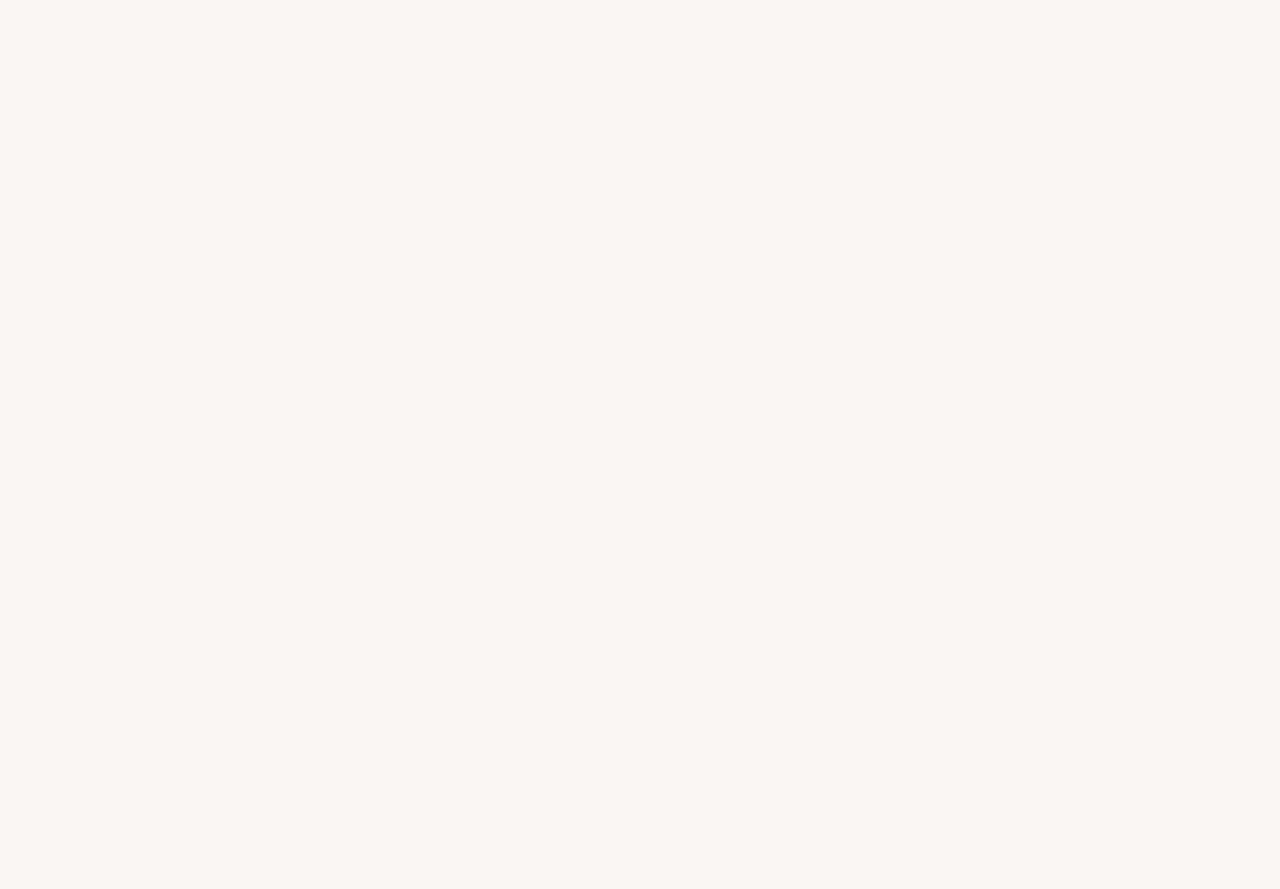
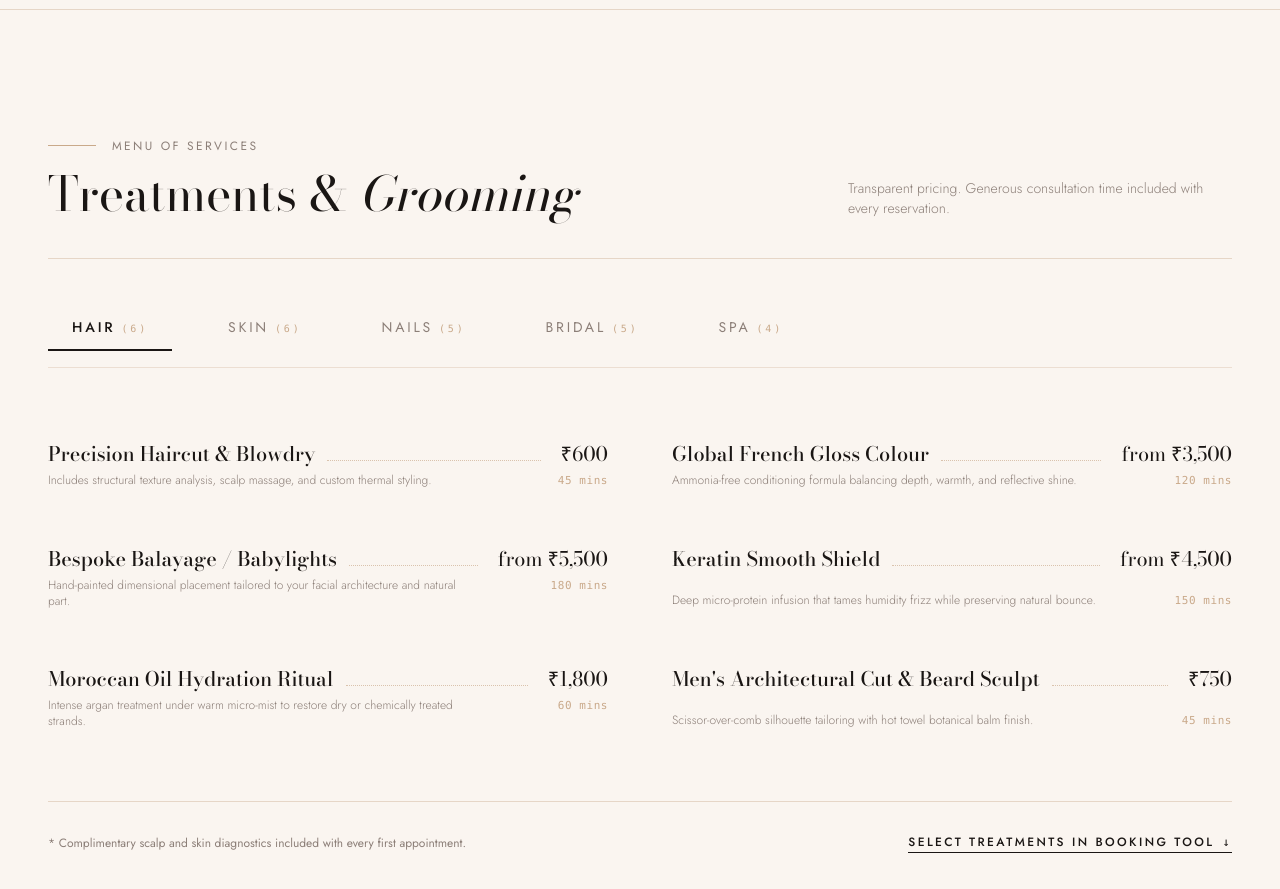
Before and after one commit to arivraHQ/noor-salon-spa, a Next.js app: page / in a window 1280 px wide. Shown: the part 1840-2729 px from the top of the page. Before the commit the page ends 1849 px from the top, so only its background shows below. Built offline with nearby package versions, Linux system fonts and the light colour scheme.

Commit message:
feat: services menu section

```diff
--- a/app/page.tsx
+++ b/app/page.tsx
@@ -1,6 +1,7 @@
 import { Navbar } from "@/components/layout/Navbar";
 import { Hero } from "@/components/sections/Hero";
 import { Intro } from "@/components/sections/Intro";
+import { ServicesMenu } from "@/components/sections/ServicesMenu";
 
 export default function Home() {
   return (
@@ -8,6 +9,7 @@ export default function Home() {
       <Navbar />
       <Hero />
       <Intro />
+      <ServicesMenu />
     </main>
   );
 }
--- /dev/null
+++ b/components/sections/ServicesMenu.tsx
@@ -0,0 +1,113 @@
+"use client";
+
+import React, { useState } from "react";
+import { siteContent, ServiceCategoryKey, ServiceItem } from "@/content/site";
+
+export function ServicesMenu() {
+  const { services } = siteContent;
+  const [activeCategory, setActiveCategory] = useState<ServiceCategoryKey>("hair");
+
+  const filteredItems = services.items.filter(
+    (item) => item.category === activeCategory
+  );
+
+  return (
+    <section
+      id="services"
+      aria-label="Services and Price List"
+      className="relative w-full py-20 sm:py-32 px-6 sm:px-8 lg:px-12 max-w-7xl mx-auto border-t border-champagne/40"
+    >
+      {/* Header with Editorial Typography */}
+      <div className="flex flex-col sm:flex-row sm:items-end justify-between pb-10 border-b border-champagne/40">
+        <div>
+          <div className="flex items-center space-x-4 mb-4">
+            <span className="w-12 h-[1px] bg-champagne" />
+            <span className="text-xs uppercase tracking-widest font-jost text-muted">
+              {services.eyebrow}
+            </span>
+          </div>
+          <h2 className="font-bodoni text-3xl sm:text-5xl text-text font-normal">
+            Treatments & <span className="italic">Grooming</span>
+          </h2>
+        </div>
+        <p className="mt-4 sm:mt-0 max-w-sm text-xs sm:text-sm font-jost text-muted font-light leading-relaxed">
+          {services.subtitle}
+        </p>
+      </div>
+
+      {/* Tabs Navigation (Radius 0, Solid Active Line) */}
+      <div className="mt-8 sm:mt-12 flex items-center space-x-2 sm:space-x-8 overflow-x-auto pb-4 scrollbar-none border-b border-champagne/30">
+        {services.categories.map((cat) => {
+          const isActive = activeCategory === cat.key;
+          return (
+            <button
+              key={cat.key}
+              onClick={() => setActiveCategory(cat.key)}
+              type="button"
+              className={`relative px-4 sm:px-6 py-2.5 text-xs sm:text-sm uppercase tracking-widest font-jost transition-colors duration-200 flex-shrink-0 ${
+                isActive
+                  ? "text-text font-medium border-b-2 border-primary -mb-[1px]"
+                  : "text-muted hover:text-text border-b-2 border-transparent"
+              }`}
+            >
+              {cat.label}
+              <span className="ml-1.5 text-[10px] font-mono text-champagne">
+                (
+                {
+                  services.items.filter((item) => item.category === cat.key)
+                    .length
+                }
+                )
+              </span>
+            </button>
+          );
+        })}
+      </div>
+
+      {/* Restaurant Menu Styled Grid with Dotted Leaders */}
+      <div className="mt-12 sm:mt-16 grid grid-cols-1 lg:grid-cols-2 gap-x-16 gap-y-10">
+        {filteredItems.map((item: ServiceItem) => (
+          <div
+            key={item.id}
+            data-testid="service-item"
+            className="group flex flex-col justify-between py-2 transition-colors duration-200"
+          >
+            {/* Top Line: Service Name + Dotted Leader + Price */}
+            <div className="flex items-baseline justify-between w-full">
+              <span className="font-bodoni text-lg sm:text-xl text-text font-medium">
+                {item.name}
+              </span>
+              <span className="dotted-leader" aria-hidden="true" />
+              <span className="font-bodoni text-lg sm:text-xl text-text font-normal whitespace-nowrap pl-2">
+                {item.priceFormatted}
+              </span>
+            </div>
+
+            {/* Bottom Line: Description + Duration Badge */}
+            <div className="flex items-baseline justify-between mt-1 text-xs font-jost text-muted">
+              <p className="max-w-md font-light pr-4">{item.description}</p>
+              <span className="font-mono text-[11px] tracking-wider text-champagne whitespace-nowrap">
+                {item.durationMinutes} mins
+              </span>
+            </div>
+          </div>
+        ))}
+      </div>
+
+      {/* Bottom Service Consultation Notice */}
+      <div className="mt-16 pt-8 border-t border-champagne/40 flex flex-col sm:flex-row items-start sm:items-center justify-between text-xs font-jost text-muted gap-4">
+        <p>
+          * Complimentary scalp and skin diagnostics included with every first
+          appointment.
+        </p>
+        <a
+          href="#booking"
+          className="inline-flex items-center text-text font-medium uppercase tracking-widest hover:text-champagne transition-colors border-b border-primary pb-0.5"
+        >
+          <span>Select Treatments in Booking Tool</span>
+          <span className="ml-2 font-mono">↓</span>
+        </a>
+      </div>
+    </section>
+  );
+}
--- a/scripts/verify-sections.mjs
+++ b/scripts/verify-sections.mjs
@@ -21,8 +21,10 @@ async function run() {
     viewport: { width: 1440, height: 900 }
   });
   const desktopPage = await desktopContext.newPage();
-  desktopPage.on('console', msg => {
-    if (msg.type() === 'error') errors.push(`[Desktop Console Error] ${msg.text()}`);
+  desktopPage.on('response', resp => {
+    if (resp.status() >= 400) {
+      errors.push(`[Desktop HTTP ${resp.status()}] ${resp.url()}`);
+    }
   });
   desktopPage.on('pageerror', err => {
     errors.push(`[Desktop Page Error] ${err.message}`);
```
Also changed, not shown: public/screenshots/services-1440px.png (added), public/screenshots/services-375px.png (added).
